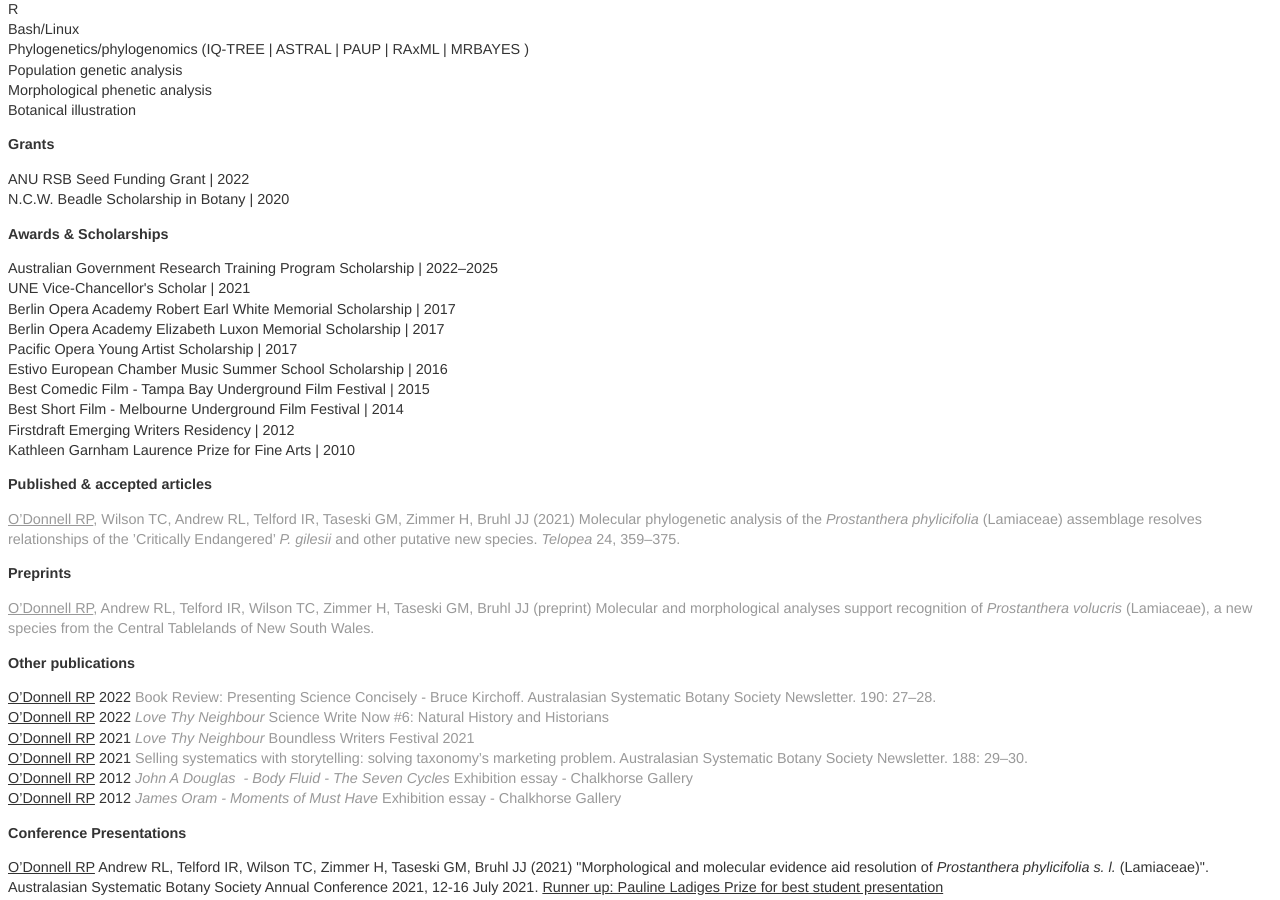
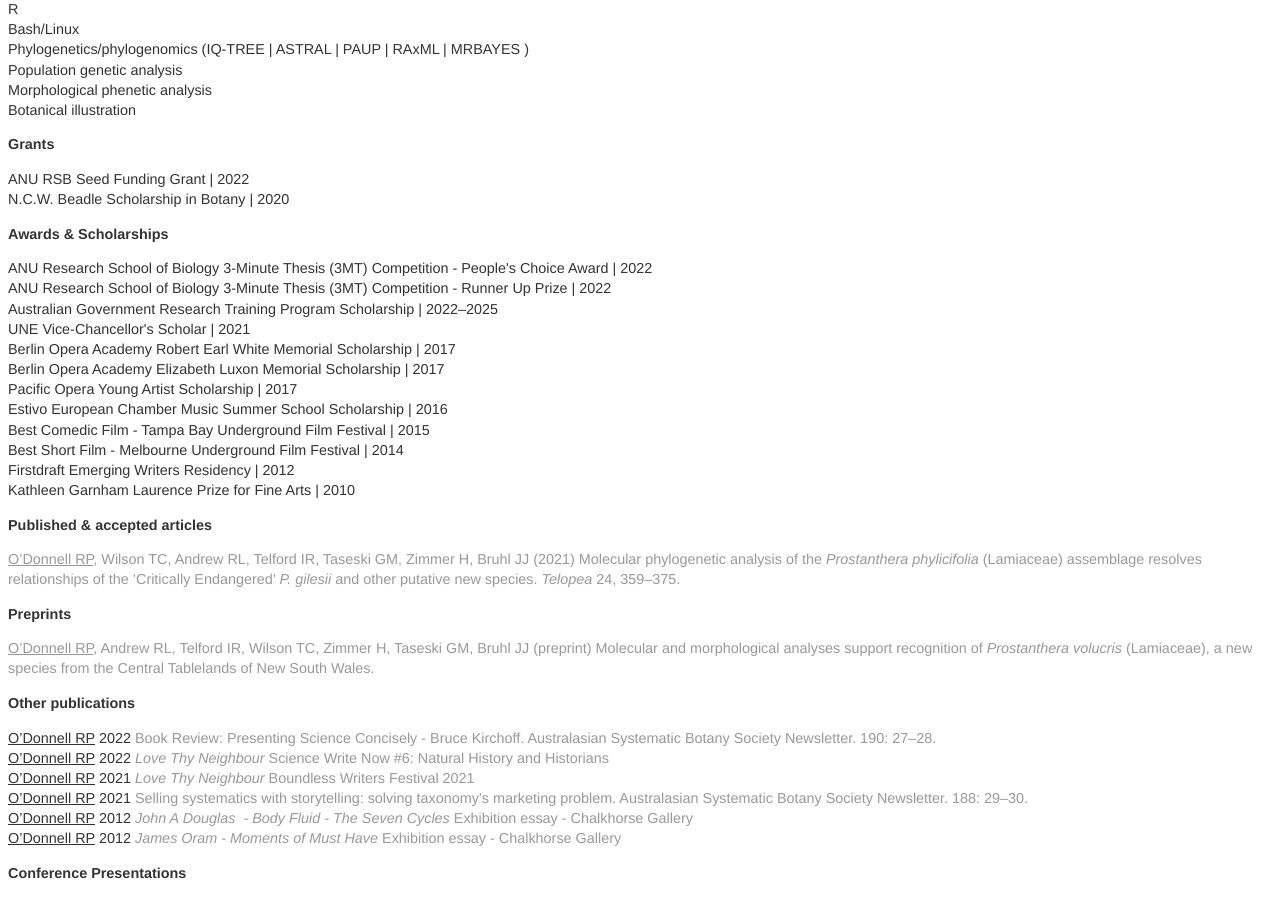
Before and after one commit to rpodonnell/rpodonnell.github.io, a Jekyll site: the page built from cv/index.html, in a window 1280 px wide and 900 px high, scrolled down 332 px. Built offline with Jekyll 4.4.1, drawn with Linux system fonts in a browser that asks for light colours.

Commit message:
Update index.html

```diff
--- a/cv/index.html
+++ b/cv/index.html
@@ -28,7 +28,9 @@ N.C.W. Beadle Scholarship in Botany | 2020<br />
 </p>
 
 <p><strong>Awards &amp; Scholarships&nbsp;</strong></p>
-<p> Australian Government Research Training Program Scholarship | 2022–2025<br />
+<p> ANU Research School of Biology 3-Minute Thesis (3MT) Competition - People's Choice Award | 2022<br />
+ANU Research School of Biology 3-Minute Thesis (3MT) Competition - Runner Up Prize | 2022<br />
+Australian Government Research Training Program Scholarship | 2022–2025<br />
 UNE Vice-Chancellor's Scholar | 2021<br />
 Berlin Opera Academy Robert Earl White Memorial Scholarship | 2017<br />
 Berlin Opera Academy Elizabeth Luxon Memorial Scholarship | 2017<br />
```
